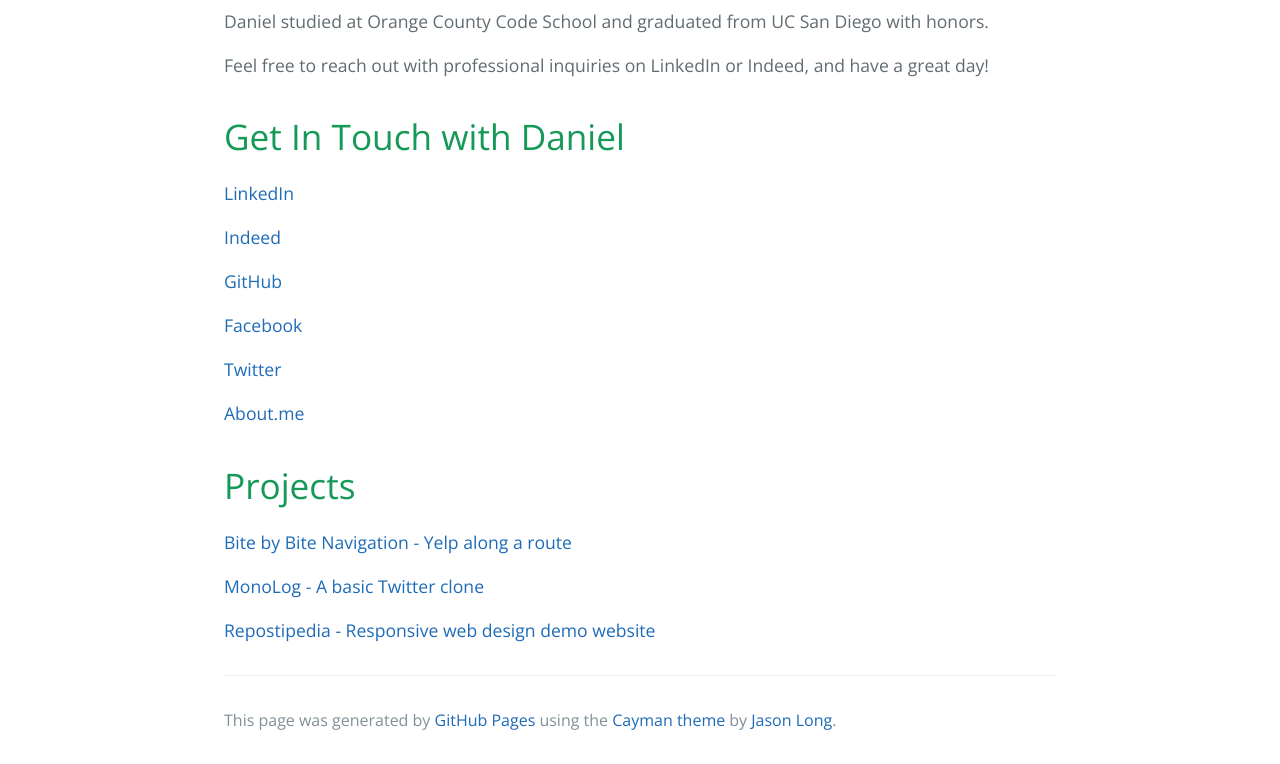
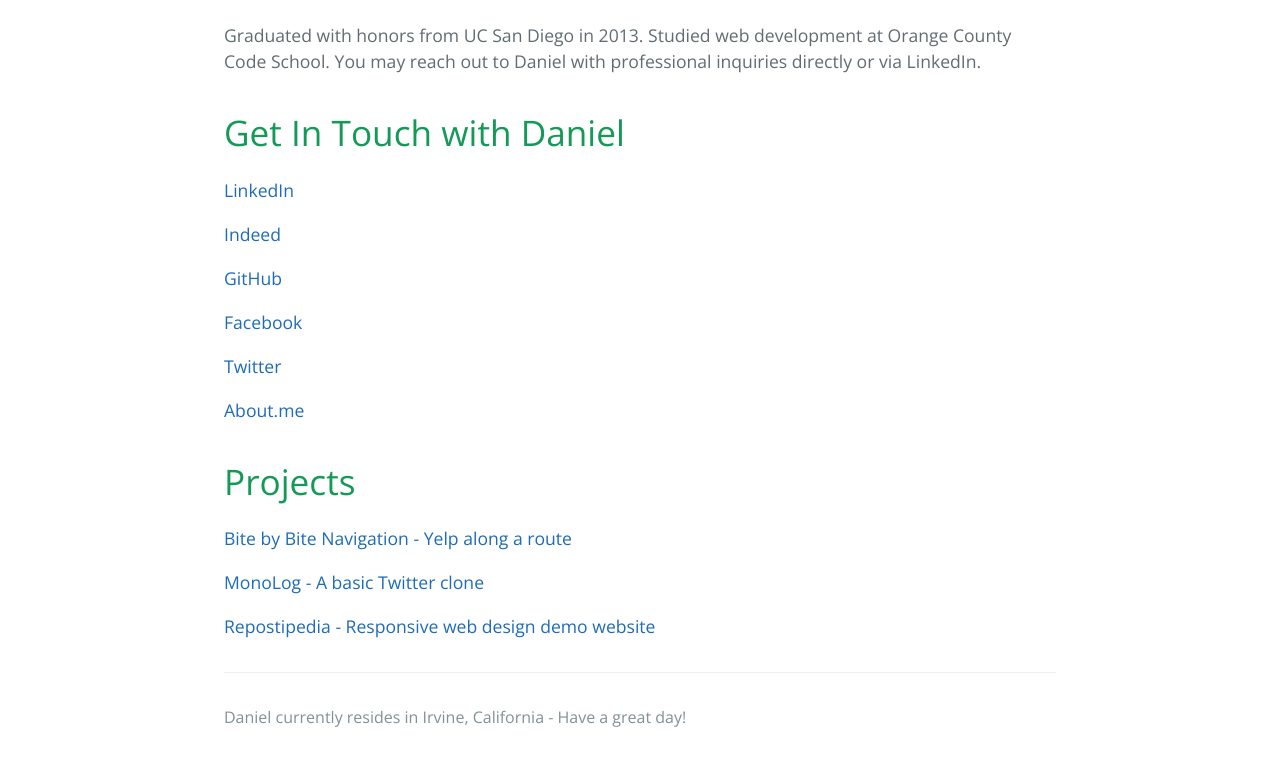
Before and after one commit to DanielJenkins/danieljenkins.github.io, a plain HTML site: page index.html in a window 1280 px wide. Shown: the part 665-1429 px from the top of the page. Drawn offline with nearby package versions, Linux system fonts and the light colour scheme.

Commit message:
Moving profile image into header

```diff
--- a/index.html
+++ b/index.html
@@ -11,16 +11,14 @@
   </head>
   <body>
     <section class="page-header">
+      <p><img src="https://avatars2.githubusercontent.com/u/15616181?v=3&amp;s=460" alt="Daniel Jenkins"></p>
       <h1 class="project-name">Daniel Patrick Jenkins</h1>
       <h2 class="project-tagline">Full Stack JavaScript Developer</h2>
     </section>
 
     <section class="main-content">
-      <p><img src="https://avatars2.githubusercontent.com/u/15616181?v=3&amp;s=460" alt="Daniel Jenkins"></p>
 
-<p>Daniel studied at Orange County Code School and graduated from UC San Diego with honors.</p>
-
-<p>Feel free to reach out with professional inquiries on LinkedIn or Indeed, and have a great day!</p>
+<p>Graduated with honors from UC San Diego in 2013. Studied web development at Orange County Code School. You may reach out to Daniel with professional inquiries directly or via LinkedIn.</p>
 
 <h1>
 <a id="get-in-touch-with-daniel" class="anchor" href="#get-in-touch-with-daniel" aria-hidden="true"><span aria-hidden="true" class="octicon octicon-link"></span></a>Get In Touch with Daniel</h1>
@@ -48,7 +46,7 @@
 
       <footer class="site-footer">
 
-        <span class="site-footer-credits">This page was generated by <a href="https://pages.github.com">GitHub Pages</a> using the <a href="https://github.com/jasonlong/cayman-theme">Cayman theme</a> by <a href="https://twitter.com/jasonlong">Jason Long</a>.</span>
+        <span class="site-footer-credits">Daniel currently resides in Irvine, California - Have a great day!</span>
       </footer>
 
     </section>
```
